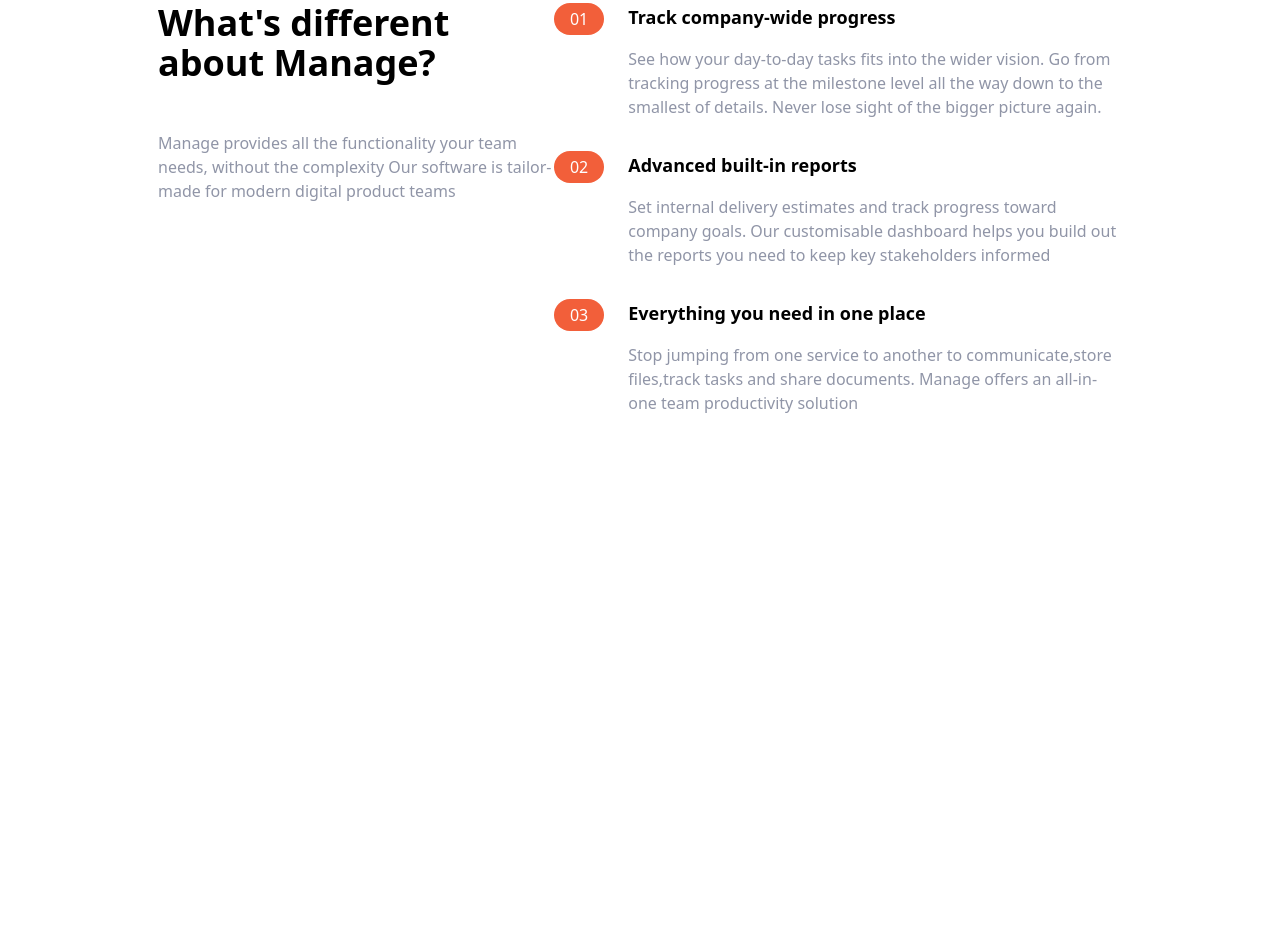
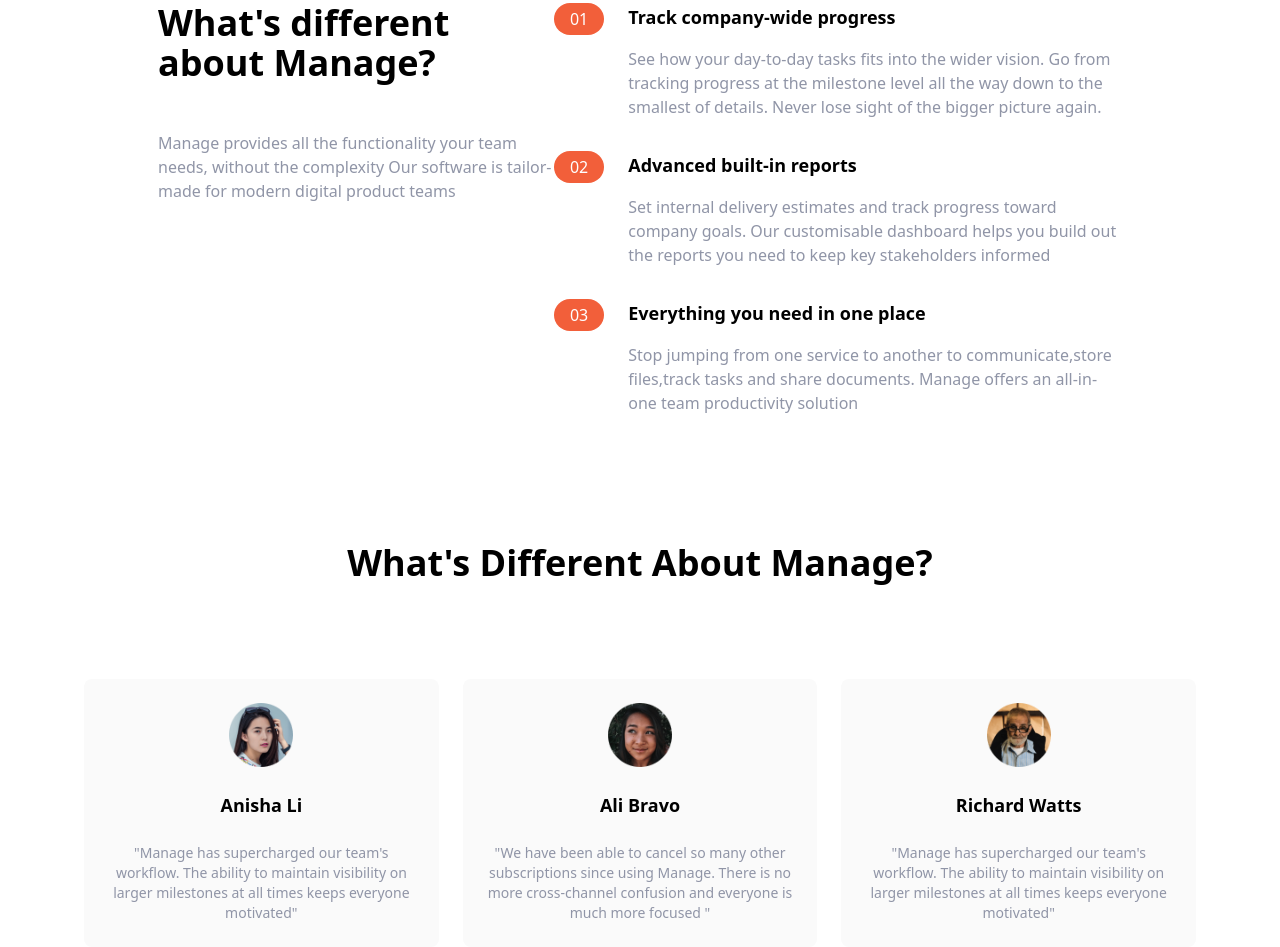
Before and after one commit to ksmcod/tailwind-page, a website: page index.html in a window 1280 px wide. Shown: the part 586-1533 px from the top of the page. Before the commit the page ends 1001 px from the top, so only its background shows below. Drawn offline with Linux system fonts and the light colour scheme.

Commit message:
Completed testimonials section

```diff
--- a/index.html
+++ b/index.html
@@ -63,7 +63,7 @@
    </section>
 
    <!-- FEATURES SECTION -->
-   <section id="ffeatures">
+   <section id="features">
 
     <!-- FLEX CONTAINER -->
     <div class="container flex flex-col px-4 mx-auto mt-10 space-y-12  md:space-y-0 md:flex-row">
@@ -160,5 +160,50 @@
    </section>
 
    <!-- TESTIMONIALS -->
+   <section id="testimonials">
+
+    <div class="max-w-6xl px-5 mx-auto mt-32 text-center">
+        <h2 class="text-4xl font-bold text-center">
+            What's Different About Manage?
+        </h2>
+
+        <!-- TESTIMONIALS CONTAINER -->
+        <div class="flex flex-col mt-24 md:flex-row md:space-x-6">
+
+            <!-- TESTIMONIAL 1 -->
+            <div class="flex flex-col items-center p-6 space-y-6 rounded-lg bg-veryLightGray md:w-1/3">
+                <img src="img/avatar-anisha.png" class="w-16  " alt="">
+                <h5 class="text-lg font-bold">
+                    Anisha Li
+                </h5>
+                <p class="text-sm text-darkGrayishBlue">
+                    "Manage has supercharged our team's workflow. The ability to maintain visibility on larger milestones at all times keeps everyone motivated"
+                </p>
+            </div>
+
+            <!-- TESTIMONIAL 2 -->
+            <div class="flex flex-col items-center p-6 space-y-6 rounded-lg bg-veryLightGray md:w-1/3">
+                <img src="img/avatar-ali.png" class="w-16  " alt="">
+                <h5 class="text-lg font-bold">
+                    Ali Bravo
+                </h5>
+                <p class="text-sm text-darkGrayishBlue">
+                    "We have been able to cancel so many other subscriptions since using Manage. There is no more cross-channel confusion and everyone is much more focused "
+                </p>
+            </div>
+
+            <!-- TESTIMONIAL 3 -->
+            <div class="flex flex-col items-center p-6 space-y-6 rounded-lg bg-veryLightGray md:w-1/3">
+                <img src="img/avatar-richard.png" class="w-16  " alt="">
+                <h5 class="text-lg font-bold">
+                    Richard Watts
+                </h5>
+                <p class="text-sm text-darkGrayishBlue">
+                    "Manage has supercharged our team's workflow. The ability to maintain visibility on larger milestones at all times keeps everyone motivated"
+                </p>
+            </div>
+        </div>
+    </div>
+   </section>
 </body>
 </html>
```
Also changed, not shown: css/main.css.
